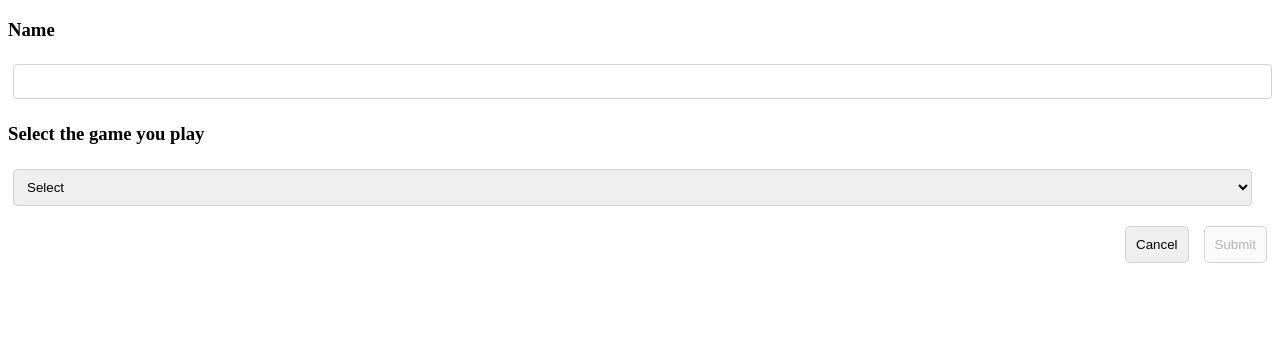
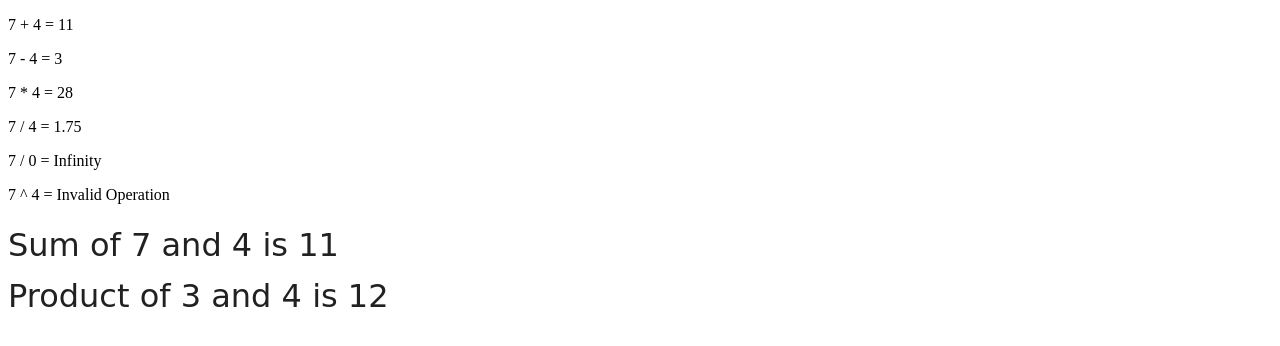
Before and after one commit to yasir-successive/react-client, a React (Create React App) app: page / in a window 1280 px wide. Shown: the top 346 px of the page. Built offline with nearby package versions, Linux system fonts and the light colour scheme.

Commit message:
Children and Material UI Setup

```diff
--- a/package.json
+++ b/package.json
@@ -3,6 +3,7 @@
   "version": "0.1.0",
   "private": true,
   "dependencies": {
+    "@material-ui/core": "^3.9.2",
     "prop-types": "^15.7.2",
     "react": "^16.8.1",
     "react-dom": "^16.8.1",
--- a/src/App.jsx
+++ b/src/App.jsx
@@ -1,9 +1,13 @@
 import React from 'react';
-import { InputDemo } from './pages';
+import { MuiThemeProvider } from '@material-ui/core';
+import { theme } from './theme';
+import { ChildrenDemo } from './pages';
 
 const App = () => (
   <>
-    <InputDemo />
+    <MuiThemeProvider theme={theme}>
+      <ChildrenDemo />
+    </MuiThemeProvider>
   </>
 );
 export default App;
--- /dev/null
+++ b/src/components/Math/Math.jsx
@@ -0,0 +1,50 @@
+import { Component } from 'react';
+import PropTypes from 'prop-types';
+
+class Math extends Component {
+  getResult = () => {
+    const { first, second, operator } = this.props;
+    switch (operator) {
+    case '+':
+      return (first + second);
+    case '-':
+      return (first - second);
+    case '*':
+      return (first * second);
+    case '/':
+      return (second === 0) ? 'Infinity' : (first / second);
+    default:
+      return 'Invalid Operation';
+    }
+  }
+
+  render() {
+    const {
+      first,
+      second,
+      children,
+      operator,
+    } = this.props;
+    return children
+      ? children({
+        first,
+        second,
+        operator,
+        result: this.getResult(),
+      })
+      : `${first} ${operator} ${second} = ${this.getResult()}`;
+  }
+}
+
+Math.propTypes = {
+  first: PropTypes.number.isRequired,
+  second: PropTypes.number.isRequired,
+  operator: PropTypes.string.isRequired,
+  children: PropTypes.func,
+};
+
+Math.defaultProps = {
+  children: null,
+};
+
+export default Math;
--- /dev/null
+++ b/src/components/Math/index.js
@@ -0,0 +1 @@
+export { default as Math } from './Math';
--- a/src/components/index.js
+++ b/src/components/index.js
@@ -1,5 +1,6 @@
 export * from './TextField';
+export * from './SelectField';
 export * from './slider';
-export * from './SelectField';
 export * from './RadioGroup';
 export * from './Button';
+export * from './Math';
--- /dev/null
+++ b/src/pages/ChildrenComponents/ChildrenDemo.jsx
@@ -0,0 +1,46 @@
+import React from 'react';
+import Typography from '@material-ui/core/Typography';
+import { Math } from '../../components/Math';
+
+export default () => (
+  <>
+    <p>
+      <Math first={7} second={4} operator="+" />
+    </p>
+    <p>
+      <Math first={7} second={4} operator="-" />
+    </p>
+    <p>
+      <Math first={7} second={4} operator="*" />
+    </p>
+    <p>
+      <Math first={7} second={4} operator="/" />
+    </p>
+    <p>
+      <Math first={7} second={0} operator="/" />
+    </p>
+    <p>
+      <Math first={7} second={4} operator="^" />
+    </p>
+    <div>
+      <Math first={7} second={4} operator="+">
+        {
+          ({ first, second, result }) => (
+            <Typography variant="h6">
+              {`Sum of ${first} and ${second} is ${result}`}
+            </Typography>
+          )
+        }
+      </Math>
+      <Math first={3} second={4} operator="*">
+        {
+          ({ first, second, result }) => (
+            <Typography variant="h6">
+              {`Product of ${first} and ${second} is ${result}`}
+            </Typography>
+          )
+        }
+      </Math>
+    </div>
+  </>
+);
--- /dev/null
+++ b/src/pages/ChildrenComponents/index.js
@@ -0,0 +1 @@
+export { default as ChildrenDemo } from './ChildrenDemo';
--- a/src/pages/index.js
+++ b/src/pages/index.js
@@ -1,2 +1,3 @@
 export * from './TextFieldDemo';
 export * from './InputDemo';
+export * from './ChildrenComponents';
--- /dev/null
+++ b/src/theme.js
@@ -0,0 +1,8 @@
+import { createMuiTheme } from '@material-ui/core/styles';
+
+export const theme = createMuiTheme({
+  typography: {
+    htmlFontSize: 10,
+    fontFamily: '"Comic Sans MS", cursive, sans-serif',
+  },
+});
```
Also changed, not shown: 1 other file (tests, documents, lock files or other folders).
